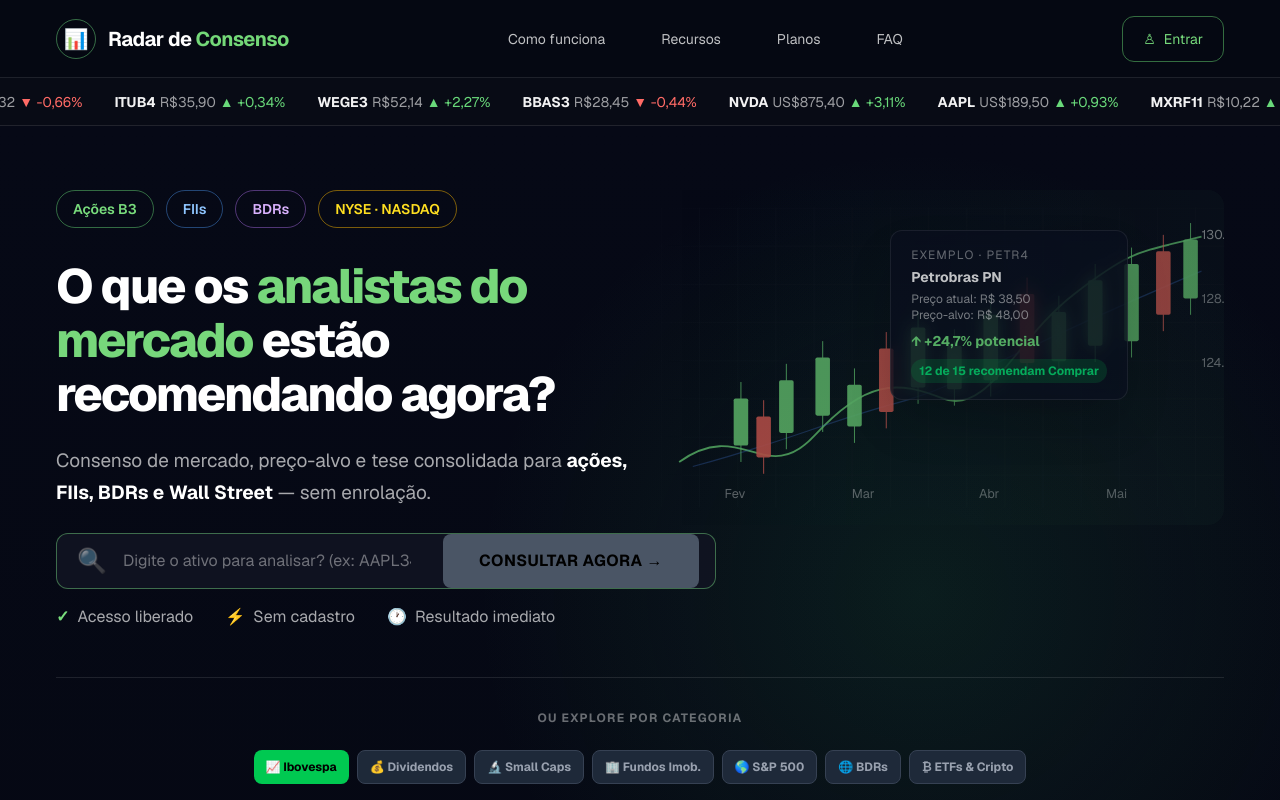
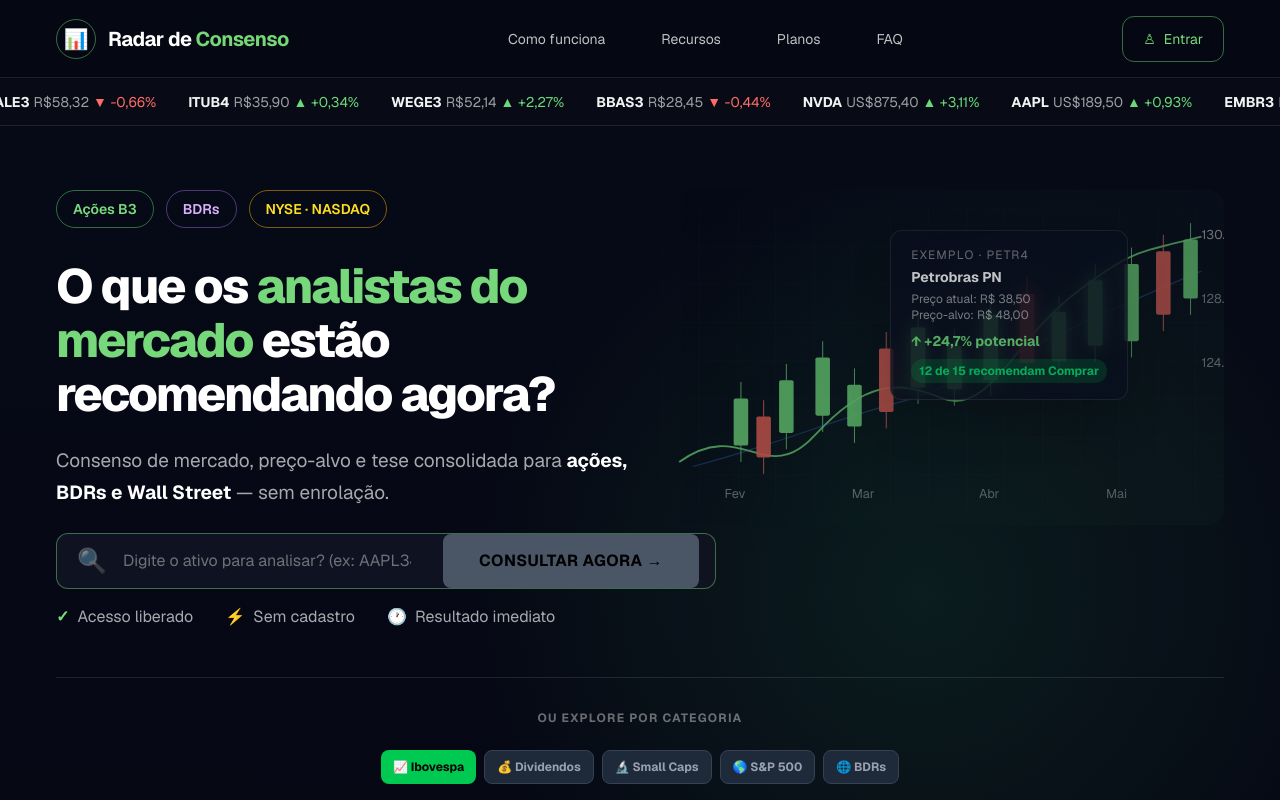
Before and after one commit to o2treinamento-maker/analista-b3, a Next.js app: page / in a window 1280 px wide. Shown: the top 800 px of the page. Built offline with nearby package versions, Linux system fonts and the light colour scheme.

Commit message:
bdr,fii,acoes

```diff
--- a/app/page.js
+++ b/app/page.js
@@ -18,7 +18,7 @@
   "⏳ Quase lá, finalizando a análise...",
 ];
 
-const EXEMPLOS = ["PETR4", "MXRF11", "AAPL34", "NVDA", "VALE3", "HGLG11"];
+const EXEMPLOS = ["PETR4", "BBAS3", "AAPL34", "NVDA", "VALE3", "CMIG3"];
 let exemploIdx = 0;
 
 const COTACOES_TAPE = [
@@ -30,8 +30,6 @@
   { ticker: "BBAS3", preco: "R$28,45", variacao: "-0,3%", positivo: false },
   { ticker: "NVDA", preco: "US$875,40", variacao: "+3,2%", positivo: true },
   { ticker: "AAPL", preco: "US$189,50", variacao: "+0,8%", positivo: true },
-  { ticker: "MXRF11", preco: "R$10,22", variacao: "+0,2%", positivo: true },
-  { ticker: "HGLG11", preco: "R$162,50", variacao: "-0,5%", positivo: false },
   { ticker: "EMBR3", preco: "R$48,72", variacao: "+1,8%", positivo: true },
   { ticker: "RENT3", preco: "R$19,34", variacao: "-1,1%", positivo: false },
   { ticker: "TSLA", preco: "US$175,20", variacao: "+2,4%", positivo: true },
@@ -42,7 +40,6 @@
   { ticker: "RADL3", preco: "R$24,18", variacao: "+0,4%", positivo: true },
   { ticker: "MSFT", preco: "US$415,80", variacao: "+0,7%", positivo: true },
   { ticker: "PRIO3", preco: "R$42,60", variacao: "+1,4%", positivo: true },
-  { ticker: "VISC11", preco: "R$108,40", variacao: "-0,2%", positivo: false },
 ];
 
 function TickerTape() {
@@ -174,38 +171,7 @@
       { ticker: "ZAMP3", nome: "Zamp" },
     ],
   },
-  {
-    id: "fiis",
-    label: "🏢 Fundos Imob.",
-    descricao: "Principais FIIs do mercado brasileiro",
-    subtitulo: "Os principais FIIs do mercado brasileiro — renda passiva via imóveis",
-    ativos: [
-      { ticker: "AFHI11", nome: "AF Invest CRI" }, { ticker: "ALZR11", nome: "Alianza Trust" }, { ticker: "ARCT11", nome: "Arctium" },
-      { ticker: "AURE11", nome: "Autonomy" }, { ticker: "BCFF11", nome: "BTG Fundo de Fundos" }, { ticker: "BCRI11", nome: "Banestes CRI" },
-      { ticker: "BLMG11", nome: "Bluemacaw Log" }, { ticker: "BRCO11", nome: "Bresco Logística" }, { ticker: "BRCR11", nome: "BC Fund" },
-      { ticker: "BTCI11", nome: "BTG CRI" }, { ticker: "BTLG11", nome: "BTG Logística" }, { ticker: "CPTS11", nome: "Capitânia Securities" },
-      { ticker: "CVBI11", nome: "CVB Imob CRI" }, { ticker: "DEVA11", nome: "Devant Recebíveis" }, { ticker: "DONE11", nome: "Done CRI" },
-      { ticker: "EDGA11", nome: "Edgard" }, { ticker: "EURO11", nome: "Euro Recebíveis" }, { ticker: "FIIB11", nome: "Industrial do Brasil" },
-      { ticker: "FLMA11", nome: "FL Maracanã" }, { ticker: "FVPQ11", nome: "Faria Lima" }, { ticker: "GGRC11", nome: "GGR Covepi" },
-      { ticker: "HCTR11", nome: "Hectare" }, { ticker: "HGBS11", nome: "CSHG Brasil Shopping" }, { ticker: "HGCR11", nome: "CSHG Recebíveis" },
-      { ticker: "HGLG11", nome: "CSHG Logística" }, { ticker: "HGPO11", nome: "CSHG Prime Offices" }, { ticker: "HGRE11", nome: "CSHG Real Estate" },
-      { ticker: "HGRU11", nome: "CSHG Renda Urbana" }, { ticker: "HSAF11", nome: "HSI Ativos Financeiros" }, { ticker: "HSML11", nome: "HSI Malls" },
-      { ticker: "HTMX11", nome: "Hotel Maxinvest" }, { ticker: "IRDM11", nome: "Iridium Recebíveis" }, { ticker: "ITIP11", nome: "Itaúsa CRI" },
-      { ticker: "JFLL11", nome: "JFL Living" }, { ticker: "JSAF11", nome: "JS Ativos Financeiros" }, { ticker: "JSRE11", nome: "JS Real Estate" },
-      { ticker: "KNCR11", nome: "Kinea CRI" }, { ticker: "KNHY11", nome: "Kinea High Yield" }, { ticker: "KNIP11", nome: "Kinea Índice Preços" },
-      { ticker: "KNRI11", nome: "Kinea Renda Imobiliária" }, { ticker: "LVBI11", nome: "LivUp Logística" }, { ticker: "MCCI11", nome: "Mauá Capital CRI" },
-      { ticker: "MGFF11", nome: "Mogno Fundo de Fundos" }, { ticker: "MXRF11", nome: "Maxi Renda" }, { ticker: "NEWL11", nome: "Newport Logística" },
-      { ticker: "NPAR11", nome: "Npar" }, { ticker: "PATL11", nome: "Pátria Logística" }, { ticker: "PVBI11", nome: "PV Brasil Offices" },
-      { ticker: "RBRP11", nome: "RBR Properties" }, { ticker: "RBRR11", nome: "RBR Rendimento" }, { ticker: "RCFA11", nome: "REC CRI Agro" },
-      { ticker: "RECR11", nome: "REC Recebíveis" }, { ticker: "RZAG11", nome: "Riza Agro" }, { ticker: "RZTR11", nome: "Riza Terrax" },
-      { ticker: "SNAG11", nome: "Suno Agro" }, { ticker: "SNEL11", nome: "Suno Energia" }, { ticker: "TGAR11", nome: "TG Ativo Real" },
-      { ticker: "TRXF11", nome: "TRX Real Estate" }, { ticker: "URPR11", nome: "Urca Prime Renda" }, { ticker: "VGHF11", nome: "Valora Hedge Fund" },
-      { ticker: "VISC11", nome: "Vinci Shopping Centers" }, { ticker: "VINO11", nome: "Vinci Offices" }, { ticker: "VIUR11", nome: "Vinci Urban" },
-      { ticker: "VRTA11", nome: "Fator Verita" }, { ticker: "VSHO11", nome: "Vinci Shopping" }, { ticker: "VSLH11", nome: "Versalhes" },
-      { ticker: "XPCI11", nome: "XP CRI" }, { ticker: "XPML11", nome: "XP Malls" }, { ticker: "XPLG11", nome: "XP Log" },
-      { ticker: "XPPR11", nome: "XP Properties" },
-    ],
-  },
+
   {
     id: "sp500",
     label: "🌎 S&P 500",
@@ -278,21 +244,7 @@
       { ticker: "WFCO34", nome: "Wells Fargo" }, { ticker: "XPBR31", nome: "XP Inc." },
     ],
   },
-  {
-    id: "cripto",
-    label: "₿ ETFs & Cripto",
-    descricao: "ETFs e ativos de cripto listados na B3",
-    subtitulo: "Investimento em criptomoedas e ativos relacionados via bolsa brasileira",
-    ativos: [
-      { ticker: "BITH11", nome: "Bitcoin ETF Hashdex" }, { ticker: "BITI11", nome: "Bitcoin ETF iShares" },
-      { ticker: "BITC11", nome: "Bitcoin ETF" }, { ticker: "BOVA11", nome: "ETF Ibovespa" },
-      { ticker: "BRAX11", nome: "ETF IBrX-100" }, { ticker: "ETHE11", nome: "Ethereum ETF" },
-      { ticker: "HASH11", nome: "Cripto ETF Hashdex" }, { ticker: "IVVB11", nome: "ETF S&P 500" },
-      { ticker: "NASI11", nome: "ETF Nasdaq" }, { ticker: "QBTC11", nome: "Bitcoin ETF QR" },
-      { ticker: "SMAC11", nome: "ETF Small Caps" }, { ticker: "SPXI11", nome: "ETF S&P 500 iShares" },
-      { ticker: "TECK11", nome: "ETF Tecnologia" }, { ticker: "XINA11", nome: "ETF China" },
-    ],
-  },
+
 ];
 
 function CategoriasExplorer({ onSelecionar, categoriaAtiva, setCategoriaAtiva, filtro, setFiltro }) {
@@ -585,7 +537,7 @@
           <div className="relative z-10 max-w-[660px] pt-4">
             <div className="flex gap-3 mb-8 flex-wrap">
               {[
-                ["Ações B3", "green"], ["FIIs", "blue"], ["BDRs", "purple"], ["NYSE · NASDAQ", "yellow"],
+                ["Ações B3", "green"], ["BDRs", "purple"], ["NYSE · NASDAQ", "yellow"],
               ].map(([label, color]) => (
                 <span key={label} className={
                   "rounded-full px-4 py-2 text-sm font-semibold border " +
@@ -603,7 +555,7 @@
 
             <p className="mt-6 text-[19px] leading-8 text-white/65 max-w-[610px]">
               Consenso de mercado, preço-alvo e tese consolidada para{" "}
-              <strong className="text-white">ações, FIIs, BDRs e Wall Street</strong> — sem enrolação.
+              <strong className="text-white">ações, BDRs e Wall Street</strong> — sem enrolação.
             </p>
 
 <form onSubmit={buscarAnalise} className="mt-6 flex flex-col md:flex-row rounded-xl border border-[#79dc80]/45 bg-[#111522]/90 max-w-[760px] overflow-hidden">
@@ -717,40 +669,7 @@
               </div>
             ))}
 
-             {/* CARD DE CONSENSO — calculado matematicamente pelo backend */}
-            {cor && (
-              <div className={`${bgColorFinal} rounded-2xl p-6 border-2 ${borderColorFinal}`}>
-                <p className="text-white/40 text-xs uppercase tracking-widest font-bold mb-4">Resumo do Consenso</p>
-                <div className="flex flex-col md:flex-row items-start md:items-center gap-5">
-                  <div className={`text-5xl w-14 h-14 flex items-center justify-center rounded-2xl ${cor === "verde" ? "bg-green-500/15" : cor === "vermelho" ? "bg-red-500/15" : "bg-yellow-500/15"}`}>
-                    {cor === "verde" ? "📈" : cor === "vermelho" ? "📉" : "📊"}
-                  </div>
-                  <div className="flex-1">
-                    <p className={`text-2xl font-black tracking-tight ${cor === "verde" ? "text-[#79dd7d]" : cor === "vermelho" ? "text-red-400" : "text-yellow-400"}`}>
-  {cor === "verde"
-  ? "Consenso forte com prêmio relevante"
-  : cor === "vermelho"
-  ? "Baixa atratividade pelo consenso atual"
-  : "Convicção moderada entre os analistas"}
-</p>
-                    <p className="text-white/40 text-sm mt-1">
-                      {cor === "verde"
-  ? "Os dados indicam combinação favorável entre consenso, upside e dispersão das projeções."
-  : cor === "vermelho"
-  ? "O conjunto dos dados mostra prêmio insuficiente, consenso fraco ou baixa compensação frente ao risco."
-  : "Os dados indicam cenário intermediário, com prêmio limitado, consenso parcial ou divergência entre projeções."}
-                    </p>
-                  </div>
-                  <div className={`px-5 py-2.5 rounded-xl font-bold text-xs border whitespace-nowrap ${cor === "verde" ? "bg-green-500/15 border-green-500/40 text-[#79dd7d]" : cor === "vermelho" ? "bg-red-500/15 border-red-500/40 text-red-400" : "bg-yellow-500/15 border-yellow-500/40 text-yellow-400"}`}>
-                    {cor === "verde"
-  ? "↑ CONVICÇÃO ALTA"
-  : cor === "vermelho"
-  ? "↓ CONVICÇÃO BAIXA"
-  : "→ CONVICÇÃO MODERADA"}
-                  </div>
-                </div>
-              </div>
-            )}
+
 
             <div className="bg-gray-900 border border-gray-800 rounded-2xl p-6 mt-4">
               <p className="text-gray-400 text-xs uppercase font-bold tracking-widest mb-5">
```
